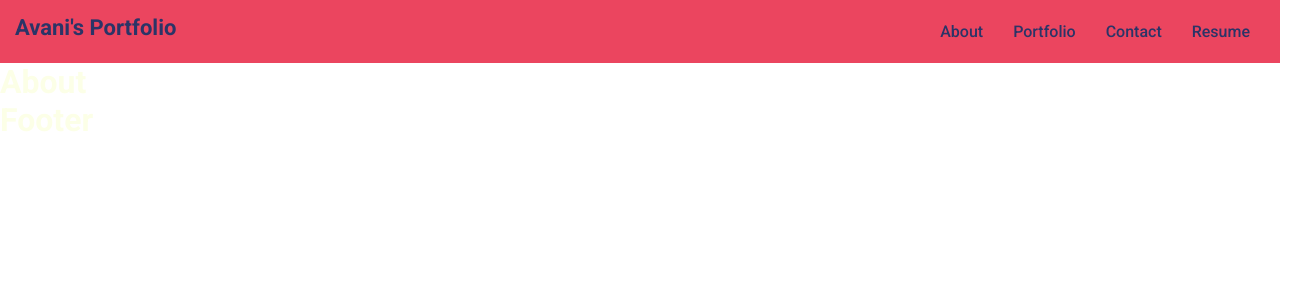
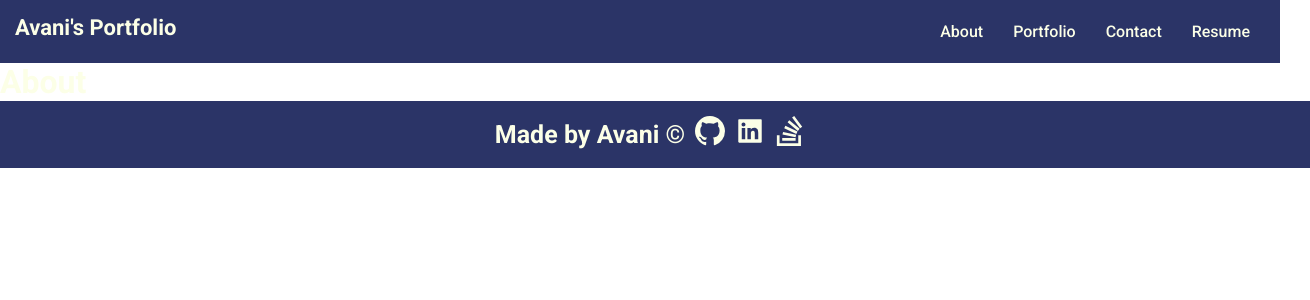
Before and after one commit to avanijadeja/react_portfolio, a React (Create React App) app: page / in a window 1280 px wide. Shown: the top 300 px of the page, 1310 px wide, since content can reach past the window. Built offline with nearby package versions, Linux system fonts and the light colour scheme.

Commit message:
Addded footer logic in footer index.js file and added css for footer, install npm install react-icons --save react icon" " ;

```diff
--- a/package.json
+++ b/package.json
@@ -8,6 +8,7 @@
     "@testing-library/user-event": "^13.5.0",
     "react": "^18.2.0",
     "react-dom": "^18.2.0",
+    "react-icons": "^4.9.0",
     "react-scripts": "5.0.1",
     "web-vitals": "^2.1.4"
   },
--- a/src/components/Footer/index.js
+++ b/src/components/Footer/index.js
@@ -1,7 +1,36 @@
 import React from "react";
+import { VscGithubInverted } from "react-icons/vsc";
+import { AiFillLinkedin } from "react-icons/ai";
+import { BsStackOverflow } from "react-icons/bs";
 
 function Footer() {
-  return <h1>Footer</h1>;
+  return (
+    <footer>
+      <ul>
+        <li>
+          <h2>Made by Avani ©</h2>
+        </li>
+
+        <a href="https://github.com/avanijadeja">
+          <li className="logo">
+            <VscGithubInverted />
+          </li>
+        </a>
+
+        <a href="https://www.linkedin.com/in/avaniba-jadeja-5b927a18/">
+          <li className="logo">
+            <AiFillLinkedin />
+          </li>
+        </a>
+
+        <a href="https://stackoverflow.com/users/22099285/avaniba-jadeja">
+          <li className="logo">
+            <BsStackOverflow />
+          </li>
+        </a>
+      </ul>
+    </footer>
+  );
 }
 
 export default Footer;
--- a/src/index.css
+++ b/src/index.css
@@ -23,7 +23,7 @@ body {
 
 header {
   padding: 15px;
-  background-color: var(--secondary-color);
+  background-color: var(--dark-color);
   display: flex;
   justify-content: space-between;
   flex-wrap: wrap;
@@ -34,12 +34,12 @@ header {
 header h1 {
   margin: 0;
   font-size: 22px;
-  color: var(--dark-color);
+  color: var(--primary-color);
 }
 
 header a {
   text-decoration: none;
-  color: var(--dark-color);
+  color: var(--primary-color);
 }
 
 header nav {
@@ -59,15 +59,13 @@ header nav ul li a {
 }
 
 header nav ul li a:hover {
-  color: var(--light-color);
-  border-radius: 15px;
-  text-shadow: none;
+  color: var(--secondary-color);
 }
 
 footer {
-  background-color: var(--secondary-color);
-  font-weight: bold;
-  height: 100px;
+  background-color: var(--dark-color);
+  /* height: 100px; */
+  padding: 15px;
   width: 100%;
   position: sticky;
   bottom: 0;
@@ -76,21 +74,37 @@ footer {
   align-items: center;
 }
 
-footer h1 {
-  color: var(--dark-color);
-  font-size: 15px;
-  margin: 0;
-  text-align: center;
+footer ul {
+  display: flex;
+  flex-wrap: wrap;
+  justify-content: space-between;
+  align-items: center;
+  list-style: none;
 }
 
-footer div {
-  line-height: 1.5;
+footer ul h2 {
+  font-size: 25px;
+  color: var(--primary-color);
+  padding-right: 10px;
 }
 
 footer a {
-  color: var(--dark-color);
+  color: var(--primary-color);
 }
 
 footer a:hover {
-  color: var(--light-color);
+  color: var(--secondary-color);
 }
+
+.logo {
+  cursor: pointer;
+  list-style: none;
+  font-size: 30px;
+  color: var(--primary-color);
+  display: inline-block;
+  padding-right: 10px;
+}
+
+.logo:hover {
+  color: var(--secondary-color);
+}
```
Also changed, not shown: 1 other file (tests, documents, lock files or other folders).
